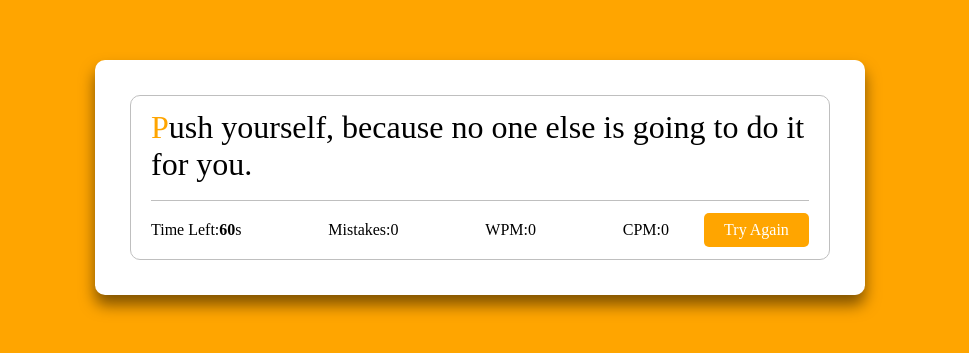
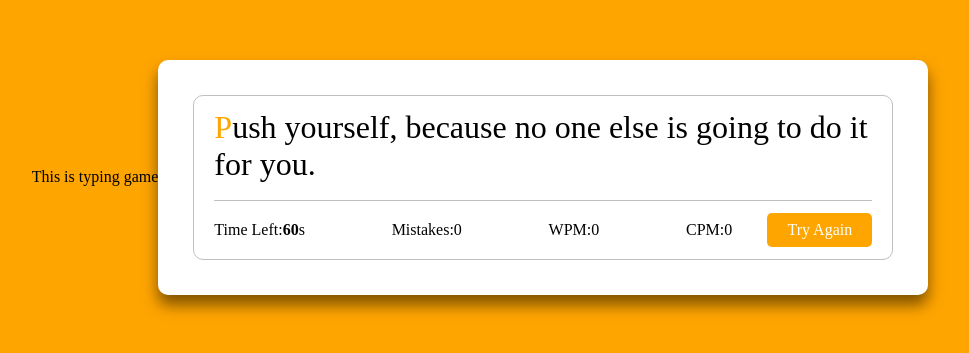
Before and after one commit to codehasrhil/Typinggame, a plain HTML site: page index.html in a window 1280 px wide. Shown: the part 223-576 px from the top of the page, without its empty margins (160-1129 px from the left). Drawn offline with Linux system fonts and the light colour scheme.

Commit message:
add new p

```diff
--- a/index.html
+++ b/index.html
@@ -6,6 +6,7 @@
     <link rel="stylesheet" href="style.css">
 </head>
 <body>
+    <p>This is typing game</p>
     <div class="wrapper">
      <input type="text" class="input-field">
      <div class="content-box">
```
